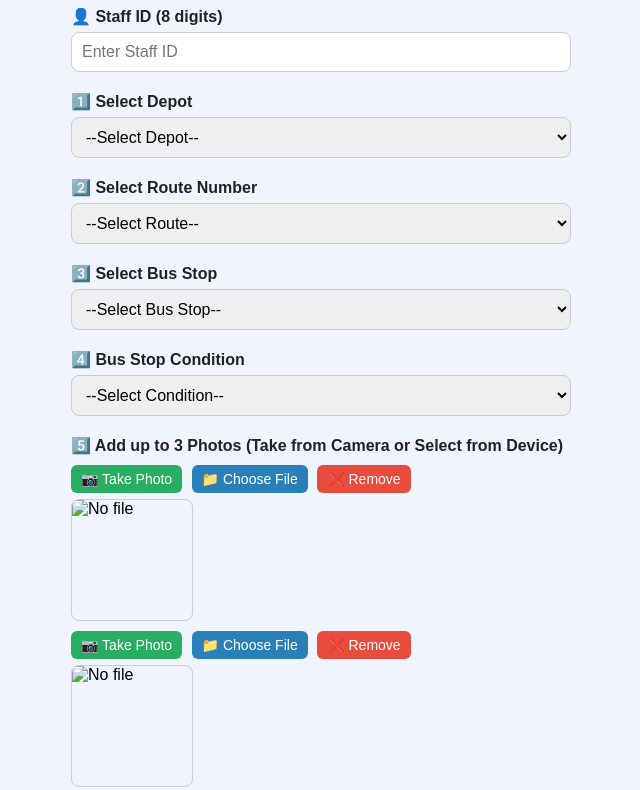
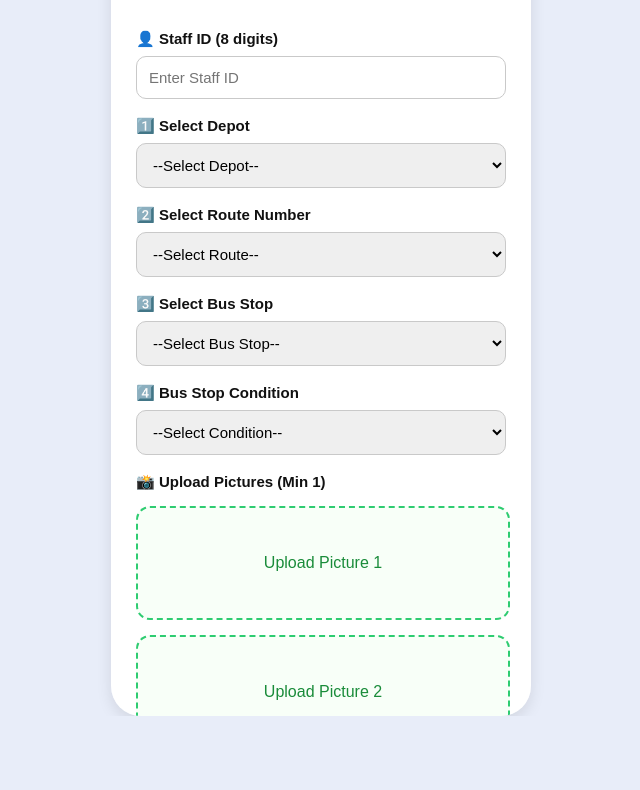
Before and after one commit to imran1991899/mobile-mockup-BusStopProfiling101, a plain HTML site: page bus_stop_profiling.html in a window 1280 px wide. Shown: the part 94-884 px from the top of the page, without its empty margins (319-959 px from the left). After the commit the page ends 810 px from the top, so only its background shows below. Drawn offline with Linux system fonts and the light colour scheme.

Commit message:
Update bus_stop_profiling.html

```diff
--- a/bus_stop_profiling.html
+++ b/bus_stop_profiling.html
@@ -4,214 +4,194 @@
 <meta charset="UTF-8">
 <meta name="viewport" content="width=device-width, initial-scale=1.0">
 <title>Bus Stop Profiling Survey</title>
+
 <style>
-  body { font-family: Arial, sans-serif; background: #f0f4ff; padding: 20px; max-width: 500px; margin: auto; }
-  h1 { text-align: center; color: #0b2a78; }
-  label { display: block; margin-top: 20px; font-weight: bold; color: #222; }
-  input[type="text"], select { width: 100%; padding: 10px; margin-top: 6px; border-radius: 8px; border: 1px solid #ccc; font-size: 16px; box-sizing: border-box; }
-  .photo-upload { margin-top: 10px; }
-  .photo-slot { margin-top: 10px; display: flex; flex-direction: column; gap: 6px; }
-  .photo-slot img { width: 120px; height: 120px; object-fit: cover; border-radius: 8px; border: 1px solid #ccc; }
-  .photo-controls button { padding: 6px 10px; font-size: 14px; border: none; border-radius: 6px; cursor: pointer; margin-right: 5px; }
-  .take-btn { background: #27ae60; color: white; }
-  .choose-btn { background: #2980b9; color: white; }
-  .remove-btn { background: #e74c3c; color: white; }
-  button.submit-btn { margin-top: 30px; width: 100%; padding: 15px; background-color: #0b2a78; color: white; border: none; border-radius: 12px; font-size: 18px; cursor: pointer; transition: background-color 0.3s ease; }
-  button.submit-btn:hover { background-color: #0950d1; }
-  video { width: 100%; max-width: 400px; border-radius: 8px; border: 1px solid #ccc; margin-top: 10px; }
+  body {
+    font-family: Arial, sans-serif;
+    background: #e8edf9;
+    padding: 0;
+    margin: 0;
+    display: flex;
+    justify-content: center;
+  }
+
+  /* MAIN CARD CONTAINER (MATCHES YOUR NEW SCREENSHOT) */
+  .page-wrapper {
+    width: 420px;
+    height: 100vh;
+    background: white;
+    border-radius: 30px;
+    margin-top: 10px;
+    overflow-y: auto;
+    box-shadow: 0 5px 15px rgba(0,0,0,0.1);
+  }
+
+  /* TOP HEADER */
+  .header {
+    background: #0b2a78;
+    padding: 22px;
+    color: white;
+    font-size: 23px;
+    font-weight: bold;
+    border-radius: 30px 30px 0 0;
+  }
+
+  .content {
+    padding: 25px;
+  }
+
+  label {
+    display: block;
+    margin-top: 18px;
+    font-weight: bold;
+    font-size: 15px;
+    color: #111;
+  }
+
+  input[type="text"], select, textarea {
+    width: 100%;
+    padding: 12px;
+    margin-top: 8px;
+    border-radius: 10px;
+    border: 1px solid #c9c9c9;
+    font-size: 15px;
+    box-sizing: border-box;
+  }
+
+  textarea {
+    height: 100px;
+    resize: none;
+  }
+
+  .photo-upload {
+    margin-top: 12px;
+  }
+
+  /* DOTTED UPLOAD BOXES */
+  .photo-slot {
+    width: 100%;
+    height: 110px;
+    border: 2px dashed #2ecc71;
+    border-radius: 14px;
+    margin-top: 15px;
+    display: flex;
+    justify-content: center;
+    align-items: center;
+    color: #1a8c3a;
+    font-size: 16px;
+    cursor: pointer;
+    background: #f8fff8;
+    transition: 0.2s;
+    text-align: center;
+  }
+
+  .photo-slot:hover {
+    background: #edffed;
+  }
+
+  .hidden {
+    display: none;
+  }
+
+  button.submit-btn {
+    margin-top: 25px;
+    width: 100%;
+    padding: 15px;
+    background-color: #0b2a78;
+    color: white;
+    border: none;
+    border-radius: 12px;
+    font-size: 18px;
+    cursor: pointer;
+  }
+
+  button.submit-btn:hover {
+    background-color: #093b9d;
+  }
 </style>
 </head>
+
 <body>
 
-<h1>🚌 Bus Stop Profiling</h1>
+<div class="page-wrapper">
+
+  <div class="header">Bus Stop Profiling</div>
+
+  <div class="content">
     <form id="profilingForm">
 
-  <label for="staffId">👤 Staff ID (8 digits)</label>
+      <label>👤 Staff ID (8 digits)</label>
       <input type="text" id="staffId" maxlength="8" required placeholder="Enter Staff ID">
 
-  <label for="depot">1️⃣ Select Depot</label>
+      <label>1️⃣ Select Depot</label>
       <select id="depot" required>
         <option value="">--Select Depot--</option>
         <option>(OS) Batu Caves</option>
-    <option>(OS) Cheras Selatan</option>
-    <option>(OS) Maluri</option>
-    <option>(OS) Shah Alam</option>
-    <option>Batu Caves</option>
-    <option>Cheras Selatan</option>
-    <option>Kuantan</option>
-    <option>Maluri</option>
-    <option>MRT Jinjang</option>
-    <option>MRT Kajang</option>
-    <option>MRT Serdang</option>
-    <option>MRT Sungai Buloh</option>
-    <option>Putrajaya</option>
-    <option>Shah Alam</option>
       </select>
 
-  <label for="route">2️⃣ Select Route Number</label>
+      <label>2️⃣ Select Route Number</label>
       <select id="route" required>
         <option value="">--Select Route--</option>
         <option>100</option>
-    <option>101</option>
-    <option>102</option>
-    <option>151</option>
-    <option>170</option>
-    <option>171</option>
-    <option>172</option>
-    <option>173</option>
-    <option>180</option>
-    <option>190</option>
-    <option>191</option>
-    <option>200</option>
-    <option>201</option>
-    <option>202</option>
-    <option>220</option>
-    <option>221</option>
-    <option>222</option>
-    <option>250</option>
-    <option>251</option>
-    <option>253</option>
-    <option>254</option>
-    <option>300</option>
-    <option>301</option>
-    <option>302</option>
-    <option>303</option>
-    <option>400</option>
-    <option>401</option>
-    <option>402</option>
-    <option>420</option>
-    <option>421</option>
-    <!-- Continue adding all routes as needed -->
       </select>
 
-  <label for="busStop">3️⃣ Select Bus Stop</label>
+      <label>3️⃣ Select Bus Stop</label>
       <select id="busStop" required>
         <option value="">--Select Bus Stop--</option>
         <option>(M) AJ108 AMPANG POINT (OPP)</option>
-    <option>(M) AJ16 TRANSFORMER (OPP)</option>
-    <option>(M) AJ195 LRT PANDAN INDAH</option>
-    <option>(M) AJ256 FLAT INTAN</option>
-    <option>(M) AJ340 KG TASIK TAMBAHAN (TIMUR)</option>
-    <option>(M) AJ346 DEWAN SERBAGUNA AU5</option>
-    <option>(M) AJ379 GIANT ULU KELANG (OPP)</option>
-    <option>(M) AKADEMI FELDA</option>
-    <option>(M) BALOK MAKMUR</option>
-    <option>(M) BANDAR BARU CHENDOR</option>
-    <option>(M) BUKIT SAGU</option>
-    <option>(M) COWBOY JALAN HAJI AHMAD</option>
-    <option>(M) CRYSTAL CITY HOTEL</option>
-    <option>(M) HENTIAN BANDAR</option>
-    <option>(M) HOSPITAL KPJ PAHANG</option>
-    <option>(M) INDERA MAHKOTA 1</option>
-    <option>(M) KAMPUNG UBAI</option>
-    <option>(M) KIPSAS</option>
-    <option>(M) KJ122 KG ULU LUI</option>
-    <option>(M) KJ154 TAMAN SRI NANDING</option>
-    <option>(M) KJ156 TAMAN LAGENDA SURIA</option>
-    <option>(M) KJ381 KOMERSIAL TAMAN BUDIMAN</option>
-    <option>(M) KJ536 KOMPLEKS PKNS BANGI</option>
-    <option>(M) KJ579 LOTUS SEMENYIH</option>
-    <option>(M) KJ623 LOTUS SEMENYIH (OPP)</option>
-    <option>(M) KJ69 TAMAN LAGENDA SURIA</option>
-    <option>(M) KJ700 SHELL TAMING JAYA</option>
-    <option>(M) KJ755 MRT BATU 11 CHERAS</option>
-    <option>(M) KL101 HUB LEBUH PUDU</option>
-    <option>(M) KL1023 PUBLIKA</option>
-    <option>(M) KL104 LIN HO</option>
-    <option>(M) KL1096 LRT BANGSAR (OPP)</option>
-    <option>(M) KL110 PASAR SENI (PLATFORM F1 - F2)</option>
-    <option>(M) KL1107 DEWAN TUNKU CANSELOR UM</option>
-    <option>(M) KL1139 BANGSAR SHOPPING CENTER (OPP)</option>
-    <option>(M) KL118 MENARA MAYBANK</option>
-    <option>(M) KL1180 BHP</option>
       </select>
 
-  <label for="condition">4️⃣ Bus Stop Condition</label>
+      <label>4️⃣ Bus Stop Condition</label>
       <select id="condition" required>
         <option value="">--Select Condition--</option>
-    <option value="Covered Bus Stop">Covered Bus Stop</option>
-    <option value="Pole Only">Pole Only</option>
-    <option value="Layby">Layby</option>
-    <option value="Non-Infrastructure">Non-Infrastructure</option>
+        <option>Covered Bus Stop</option>
+        <option>Pole Only</option>
+        <option>Layby</option>
+        <option>Non-Infrastructure</option>
       </select>
 
-  <label>5️⃣ Add up to 3 Photos (Take from Camera or Select from Device)</label>
-  <div class="photo-upload" id="photoContainer"></div>
+      <label>📸 Upload Pictures (Min 1)</label>
+      <div id="photoContainer"></div>
 
       <button type="submit" class="submit-btn">Send</button>
     </form>
+  </div>
+
+</div>
 
 <script>
+/* SAME JAVASCRIPT LOGIC EXACTLY AS BEFORE */
 const maxPhotos = 3;
 const photoContainer = document.getElementById('photoContainer');
 let photos = [null, null, null];
 
-// Create photo slots
 for (let i = 0; i < maxPhotos; i++) {
   const slot = document.createElement('div');
   slot.className = 'photo-slot';
-  slot.innerHTML = `
-    <div class="photo-controls">
-      <button type="button" class="take-btn">📷 Take Photo</button>
-      <button type="button" class="choose-btn">📁 Choose File</button>
-      <button type="button" class="remove-btn">❌ Remove</button>
-    </div>
-    <input type="file" accept="image/*" style="display:none">
-    <video id="video${i}" autoplay playsinline style="display:none"></video>
-    <canvas id="canvas${i}" style="display:none"></canvas>
-    <img src="" alt="No file" id="preview${i}" />
-  `;
-  photoContainer.appendChild(slot);
+  slot.textContent = "Upload Picture " + (i + 1);
 
-  const takeBtn = slot.querySelector('.take-btn');
-  const chooseBtn = slot.querySelector('.choose-btn');
-  const removeBtn = slot.querySelector('.remove-btn');
-  const fileInput = slot.querySelector('input[type="file"]');
-  const preview = slot.querySelector('img');
-  const video = slot.querySelector('video');
-  const canvas = slot.querySelector('canvas');
+  const fileInput = document.createElement('input');
+  fileInput.type = "file";
+  fileInput.accept = "image/*";
+  fileInput.classList.add("hidden");
 
-  takeBtn.addEventListener('click', async () => {
-    try {
-      const stream = await navigator.mediaDevices.getUserMedia({ video: true });
-      video.srcObject = stream;
-      video.style.display = 'block';
-      takeBtn.textContent = '📸 Capture';
-      takeBtn.onclick = () => {
-        canvas.width = video.videoWidth;
-        canvas.height = video.videoHeight;
-        canvas.getContext('2d').drawImage(video, 0, 0);
-        canvas.toBlob(blob => {
-          photos[i] = new File([blob], `photo${i+1}.png`, { type: 'image/png' });
-          preview.src = URL.createObjectURL(blob);
-        }, 'image/png');
-        video.srcObject.getTracks().forEach(track => track.stop());
-        video.style.display = 'none';
-        takeBtn.textContent = '📷 Take Photo';
-      };
-    } catch (err) {
-      alert("❌ Cannot access camera: " + err);
-    }
-  });
+  slot.appendChild(fileInput);
 
-  chooseBtn.addEventListener('click', () => { fileInput.click(); });
+  slot.addEventListener('click', () => fileInput.click());
 
   fileInput.addEventListener('change', e => {
     const file = e.target.files[0];
     if (file) {
       photos[i] = file;
-      preview.src = URL.createObjectURL(file);
+      slot.textContent = "📷 Picture Selected";
+      slot.style.color = "#0b2a78";
+      slot.style.borderColor = "#0b2a78";
     }
   });
 
-  removeBtn.addEventListener('click', () => {
-    photos[i] = null;
-    preview.src = '';
-    fileInput.value = '';
-  });
+  photoContainer.appendChild(slot);
 }
 
-// Form submit
 document.getElementById('profilingForm').addEventListener('submit', function(e){
   e.preventDefault();
   const staffId = document.getElementById('staffId').value.trim();
@@ -231,19 +211,11 @@ document.getElementById('profilingForm').addEventListener('submit', function(e){
 
   const uploadedPhotos = photos.filter(p => p !== null);
   if(uploadedPhotos.length < 1){
-    alert("⚠️ Please add at least 1 photo.");
+    alert("⚠️ Please upload at least 1 photo.");
     return;
   }
 
   alert("✅ Survey Submitted Successfully!");
-
-  // Reset only Bus Stop, Condition, Photos
-  document.getElementById('busStop').value = '';
-  document.getElementById('condition').value = '';
-  photos = [null, null, null];
-  for(let i=0;i<maxPhotos;i++){
-    document.getElementById(`preview${i}`).src = '';
-  }
 });
 </script>
 
```
Lines whose indentation alone changed are shown as unchanged.
